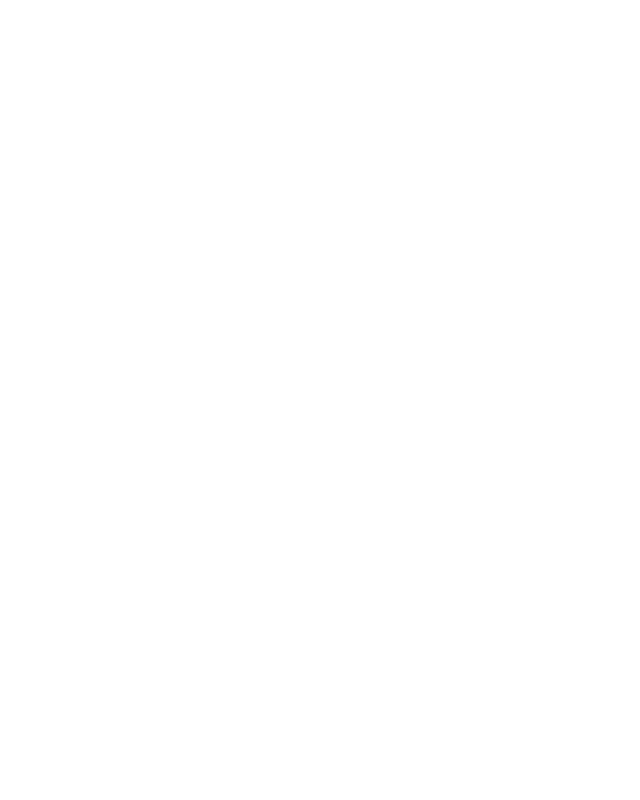
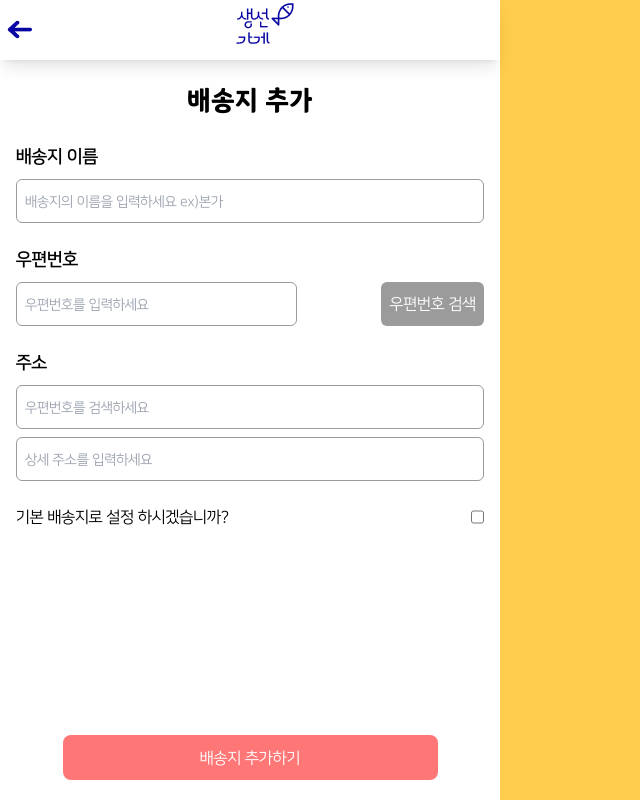
Before and after one commit to sun-mart-egg/funding-gift, a React (Vite) app in the folder FE/: page /new-address in a window 1280 px wide. Before the commit this address had no page. Shown: the whole page, without its empty margins (0-640 px from the left). Built offline with nearby package versions, Linux system fonts and the light colour scheme.

Commit message:
[FE][feat] 주소 추가 페이지 초기화면, 디자인 완료

```diff
--- a/FE/src/App.jsx
+++ b/FE/src/App.jsx
@@ -31,6 +31,7 @@
 import StoryPage from "./components/Funding/pages/StoryPage.jsx";
 import MyPage from "./components/Funding/pages/MyPage.jsx";
 import NewAnniversaryPage from "./components/Funding/pages/NewAnniversaryPage.jsx";
+import NewAddressPage from "./components/Funding/pages/NewAddressPage.jsx";
 
 function App() {
   return (
@@ -62,6 +63,7 @@
           <Route path="/address-list" element={<AddressListPage />} />
           <Route path="/account-list" element={<AccountListPage />} />
           <Route path="/new-anniversary" element={<NewAnniversaryPage />} />
+          <Route path="/new-address" element={<NewAddressPage />} />
           <Route path="/calendar" element={<Calendar />} />
           <Route path="/friends" element={<Friends />} />
           <Route path="/participate" element={<ParticipatePage />} />
--- a/FE/src/components/Funding/pages/AddressListPage.jsx
+++ b/FE/src/components/Funding/pages/AddressListPage.jsx
@@ -35,12 +35,23 @@
   return (
     <div className="sub-layer font-cusFont3 text-[14px]">
       <AddressList listData={data} />
-      <button
-        onClick={handleSelectButtonClick}
-        className="fixed bottom-5  h-[45px] w-[80%]  rounded-md bg-cusColor3 text-white"
+      <div
+        id="buttonSection"
+        className="absolute bottom-0 flex w-full items-center justify-center space-x-4 pb-5"
       >
-        배송지 선택하기
-      </button>
+        <button
+          className="  common-btn border-cus  h-[45px] w-[45%] border border-cusColor3 bg-white text-black "
+          onClick={() => navigate("/new-address")}
+        >
+          배송지 추가
+        </button>
+        <button
+          className="  h-[45px] w-[45%]  rounded-md bg-cusColor3 text-white"
+          onClick={handleSelectButtonClick}
+        >
+          배송지 선택
+        </button>
+      </div>
     </div>
   );
 }
--- /dev/null
+++ b/FE/src/components/Funding/pages/NewAddressPage.jsx
@@ -0,0 +1,60 @@
+import React from "react";
+
+function NewAddressPage() {
+  return (
+    <div className="sub-layer font-cusFont3">
+      <div className="title flex w-full items-center justify-center ">
+        <p className="absolute top-20 font-cusFont5 text-[30px]">배송지 추가</p>
+      </div>
+      <div className="content absolute top-32 w-full p-4 font-cusFont3">
+        <div className="addressName mb-6">
+          <p className="mb-2 font-cusFont2 text-[18px]">배송지 이름</p>
+          <input
+            type="text"
+            placeholder="배송지의 이름을 입력하세요 ex)본가"
+            className="h-[44px] w-full rounded-md border border-[#9B9B9B] px-2 placeholder:text-[14px] focus:border-cusColor3 focus:outline-none"
+          />
+        </div>
+        <div className="zipCode pb-6">
+          <p className="mb-2 font-cusFont2 text-[18px]">우편번호</p>
+          <div className="flex justify-between">
+            <input
+              type="text"
+              placeholder="우편번호를 입력하세요"
+              className="h-[44px] w-[60%] rounded-md border border-[#9B9B9B] px-2 placeholder:text-[14px] focus:border-cusColor3 focus:outline-none"
+            />
+            <button className="rounded-md bg-[#9B9B9B] p-2 text-white">
+              우편번호 검색{" "}
+            </button>
+          </div>
+        </div>
+        <div className="address pb-6">
+          <p className="mb-2 font-cusFont2 text-[18px]">주소</p>
+          <div className="defaultAddress pb-2">
+            <input
+              type="text"
+              placeholder="우편번호를 검색하세요"
+              className="h-[44px] w-full rounded-md border border-[#9B9B9B] px-2 placeholder:text-[14px] focus:border-cusColor3 focus:outline-none"
+            />
+          </div>
+          <div className="detailAddress">
+            <input
+              type="text"
+              placeholder="상세 주소를 입력하세요"
+              className="h-[44px] w-full rounded-md border border-[#9B9B9B] px-2 placeholder:text-[14px] focus:border-cusColor3 focus:outline-none"
+            />
+          </div>
+        </div>
+        <div className="isPrimaryAddress flex justify-between">
+          <p>기본 배송지로 설정 하시겠습니까?</p>
+          <input type="checkbox" />
+        </div>
+      </div>
+      <div className="absolute bottom-0 flex w-full items-center justify-center space-x-4 pb-5">
+        <button className="common-btn h-[45px] w-[75%]">배송지 추가하기</button>
+      </div>
+    </div>
+  );
+}
+
+export default NewAddressPage;
```
